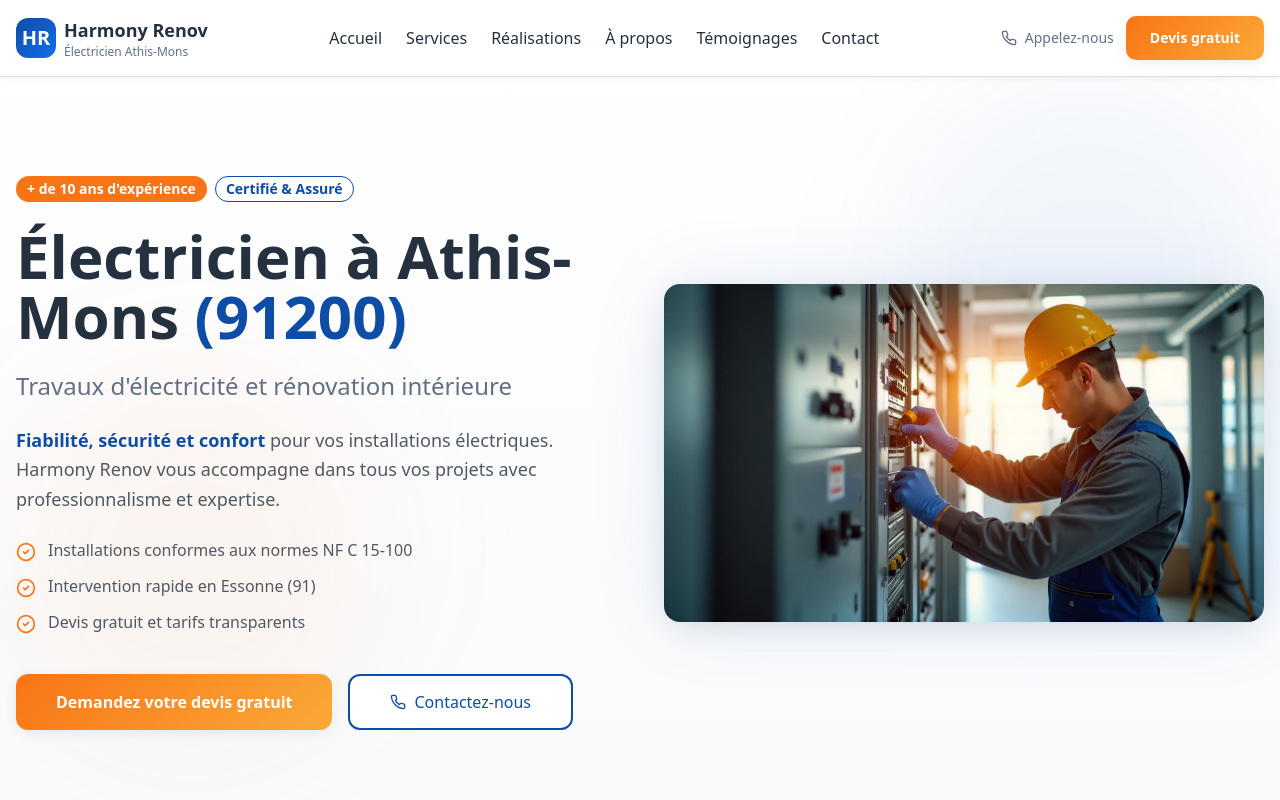
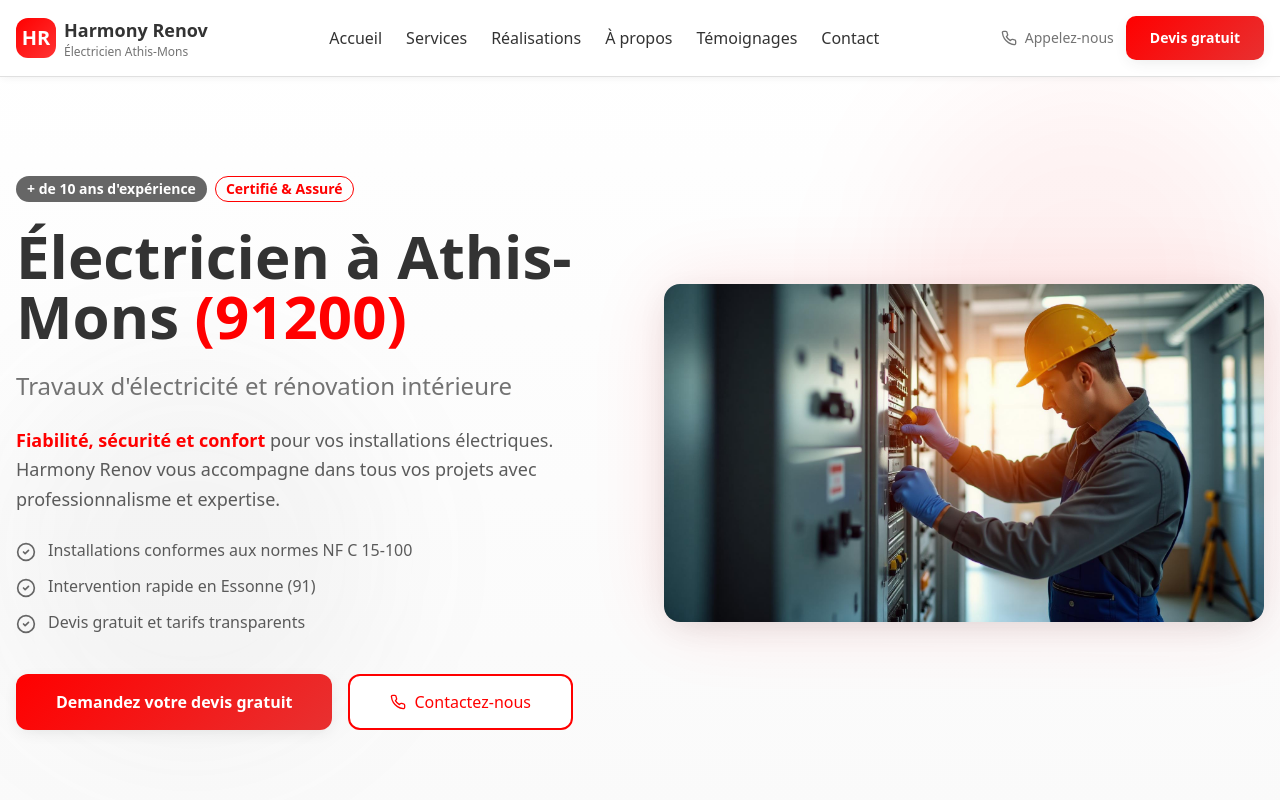
Before and after one commit to harmonyrenov91/harmony-renov-elec, a React (Vite) app: page / in a window 1280 px wide. Shown: the top 800 px of the page. Built offline with nearby package versions, Linux system fonts and the light colour scheme; the HTML template or start-up script is replaced by a standard one.

Commit message:
Update color palette
Update the website's color palette to use red as the primary color, with neutral grays for text and subtle whites/gradients. This change affects the design system variables in `src/index.css` for both light and dark modes.

```diff
--- a/src/index.css
+++ b/src/index.css
@@ -9,91 +9,91 @@ All colors MUST be HSL.
 @layer base {
   :root {
     --background: 0 0% 100%;
-    --foreground: 215 25% 20%;
+    --foreground: 0 0% 20%;
 
     --card: 0 0% 100%;
-    --card-foreground: 215 25% 20%;
+    --card-foreground: 0 0% 20%;
 
     --popover: 0 0% 100%;
-    --popover-foreground: 215 25% 20%;
+    --popover-foreground: 0 0% 20%;
 
-    /* Professional blue - trust, reliability, electricity */
-    --primary: 215 85% 35%;
+    /* Bold red - energy, passion, electrical power */
+    --primary: 0 100% 50%;
     --primary-foreground: 0 0% 100%;
-    --primary-light: 215 85% 50%;
-    --primary-dark: 215 85% 25%;
+    --primary-light: 0 100% 60%;
+    --primary-dark: 0 100% 40%;
 
-    /* Warm orange - energy, action, warmth */
-    --secondary: 25 95% 53%;
+    /* Neutral gray - balance and professionalism */
+    --secondary: 0 0% 40%;
     --secondary-foreground: 0 0% 100%;
-    --secondary-light: 25 95% 65%;
+    --secondary-light: 0 0% 60%;
 
-    --muted: 215 20% 96%;
-    --muted-foreground: 215 15% 45%;
+    --muted: 0 0% 96%;
+    --muted-foreground: 0 0% 45%;
 
-    --accent: 25 95% 53%;
+    --accent: 0 100% 50%;
     --accent-foreground: 0 0% 100%;
 
     --destructive: 0 84.2% 60.2%;
     --destructive-foreground: 0 0% 100%;
 
-    --border: 215 20% 88%;
-    --input: 215 20% 88%;
-    --ring: 215 85% 35%;
+    --border: 0 0% 88%;
+    --input: 0 0% 88%;
+    --ring: 0 100% 50%;
 
     --radius: 0.75rem;
 
     /* Gradients */
-    --gradient-primary: linear-gradient(135deg, hsl(215 85% 35%), hsl(215 85% 50%));
-    --gradient-warm: linear-gradient(135deg, hsl(25 95% 53%), hsl(35 95% 60%));
-    --gradient-hero: linear-gradient(180deg, hsl(0 0% 100%), hsl(215 25% 98%));
+    --gradient-primary: linear-gradient(135deg, hsl(0 100% 50%), hsl(0 100% 60%));
+    --gradient-warm: linear-gradient(135deg, hsl(0 100% 50%), hsl(0 80% 55%));
+    --gradient-hero: linear-gradient(180deg, hsl(0 0% 100%), hsl(0 0% 98%));
 
     /* Shadows */
-    --shadow-soft: 0 2px 8px -2px hsl(215 25% 20% / 0.08);
-    --shadow-medium: 0 4px 16px -4px hsl(215 25% 20% / 0.12);
-    --shadow-strong: 0 8px 32px -8px hsl(215 25% 20% / 0.16);
-    --shadow-glow: 0 0 24px hsl(215 85% 50% / 0.2);
+    --shadow-soft: 0 2px 8px -2px hsl(0 0% 20% / 0.08);
+    --shadow-medium: 0 4px 16px -4px hsl(0 0% 20% / 0.12);
+    --shadow-strong: 0 8px 32px -8px hsl(0 0% 20% / 0.16);
+    --shadow-glow: 0 0 24px hsl(0 100% 50% / 0.2);
 
     /* Transitions */
     --transition-smooth: all 0.3s cubic-bezier(0.4, 0, 0.2, 1);
   }
 
   .dark {
-    --background: 215 30% 12%;
+    --background: 0 0% 12%;
     --foreground: 0 0% 98%;
 
-    --card: 215 25% 16%;
+    --card: 0 0% 16%;
     --card-foreground: 0 0% 98%;
 
-    --popover: 215 25% 16%;
+    --popover: 0 0% 16%;
     --popover-foreground: 0 0% 98%;
 
-    --primary: 215 85% 50%;
+    --primary: 0 100% 55%;
     --primary-foreground: 0 0% 100%;
-    --primary-light: 215 85% 60%;
-    --primary-dark: 215 85% 40%;
+    --primary-light: 0 100% 65%;
+    --primary-dark: 0 100% 45%;
 
-    --secondary: 25 95% 53%;
+    --secondary: 0 0% 50%;
     --secondary-foreground: 0 0% 100%;
-    --secondary-light: 25 95% 65%;
+    --secondary-light: 0 0% 70%;
 
-    --muted: 215 25% 20%;
-    --muted-foreground: 215 15% 65%;
+    --muted: 0 0% 20%;
+    --muted-foreground: 0 0% 65%;
 
-    --accent: 25 95% 53%;
+    --accent: 0 100% 55%;
     --accent-foreground: 0 0% 100%;
 
     --destructive: 0 62.8% 50%;
     --destructive-foreground: 0 0% 100%;
 
-    --border: 215 25% 24%;
-    --input: 215 25% 24%;
-    --ring: 215 85% 50%;
+    --border: 0 0% 24%;
+    --input: 0 0% 24%;
+    --ring: 0 100% 55%;
 
     --shadow-soft: 0 2px 8px -2px hsl(0 0% 0% / 0.3);
     --shadow-medium: 0 4px 16px -4px hsl(0 0% 0% / 0.4);
     --shadow-strong: 0 8px 32px -8px hsl(0 0% 0% / 0.5);
-    --shadow-glow: 0 0 24px hsl(215 85% 50% / 0.3);
+    --shadow-glow: 0 0 24px hsl(0 100% 55% / 0.3);
   }
 }
 
```
